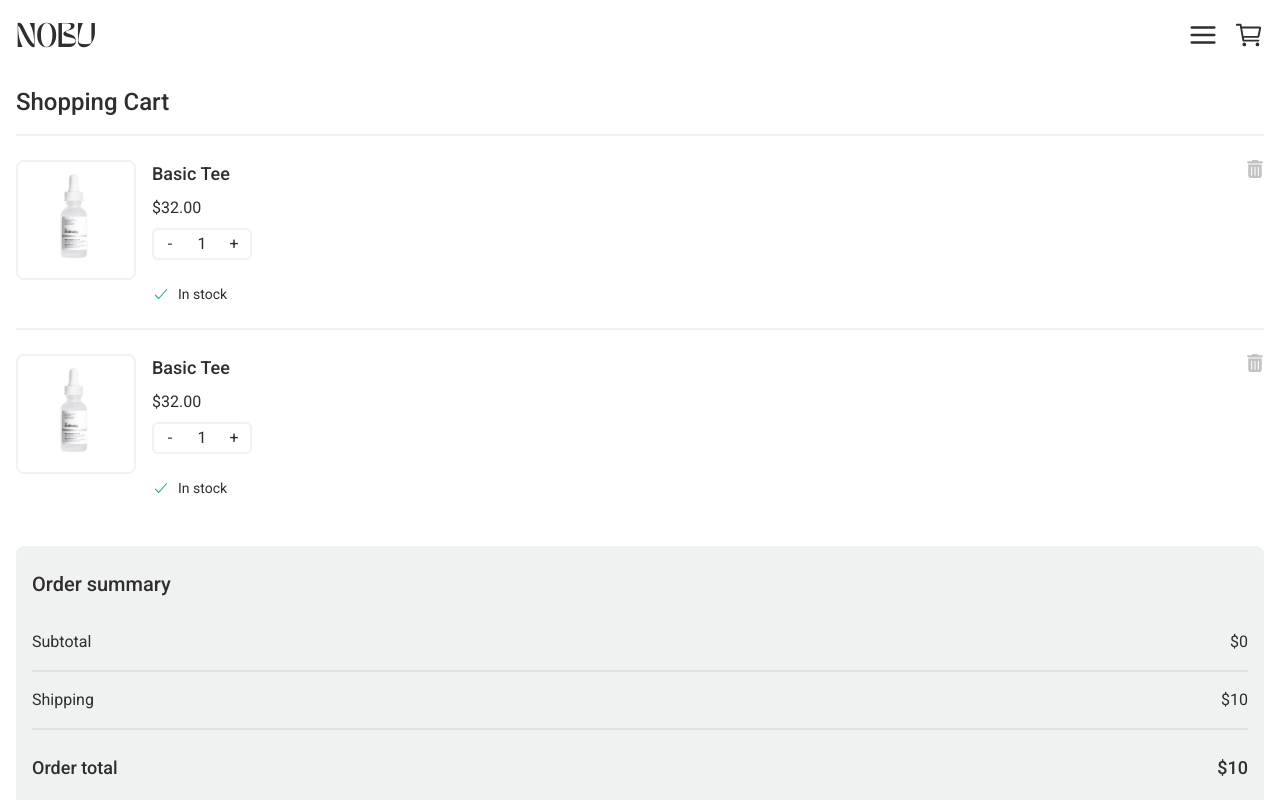
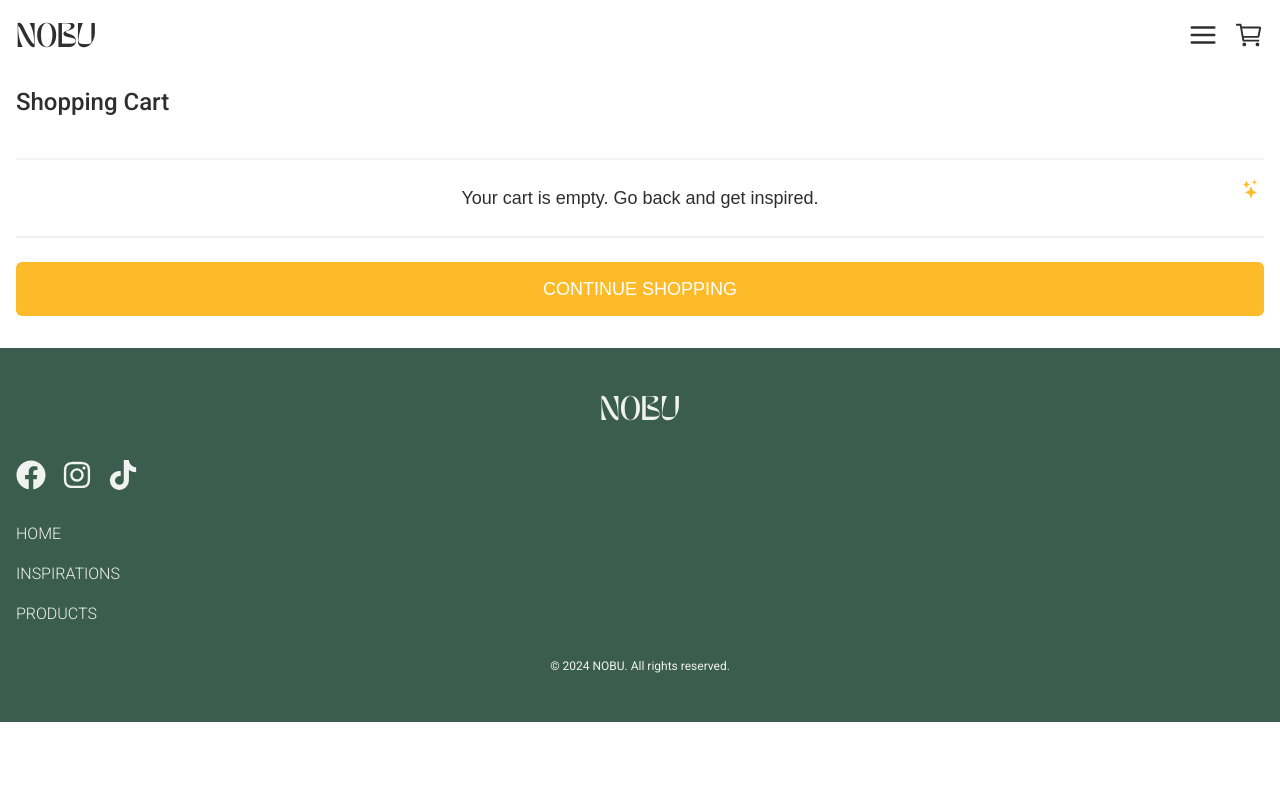
Before and after one commit to irminak/nobu-webstore, a React (Vite) app: page /cart in a window 1280 px wide. Shown: the top 800 px of the page. Built offline with nearby package versions, Linux system fonts and the light colour scheme; a web font is replaced by a local one.

Commit message:
cart funcionality

```diff
--- a/src/components/CartItem.jsx
+++ b/src/components/CartItem.jsx
@@ -1,31 +1,62 @@
-import item from '../assets/item1.png';
-import { IoCheckmark } from 'react-icons/io5';
+import { IoCheckmark, IoTime } from 'react-icons/io5';
 import { FaTrashCan } from 'react-icons/fa6';
 
-const CartItem = () => {
+const CartItem = ({
+    name,
+    img,
+    quantity,
+    price,
+    stock,
+    time,
+    onIncrease,
+    onDecrease,
+    onRemove,
+}) => {
     return (
         <div className='border-t-2 border-silver py-6 flex items-start'>
             <div>
                 <img
                     className='h-[120px] border-2 rounded-lg border-silver'
-                    src={item}
+                    src={img}
                     alt=''
                 />
             </div>
             <div className='font-roboto px-4 text-font flex flex-col gap-y-2'>
-                <p className='text-lg font-medium'>Basic Tee</p>
-                <p className='text-base'>$32.00</p>
+                <p className='text-lg font-medium'>{name}</p>
+                <p className='text-base'>${price}</p>
                 <div className='border-2 rounded-md w-[100px] h-[32px] border-silver'>
-                    <button className='w-1/3 h-full hover:bg-silver'>-</button>
-                    <button className='w-1/3 h-full'>1</button>
-                    <button className='w-1/3 h-full hover:bg-silver'>+</button>
+                    <button
+                        onClick={onDecrease}
+                        className='w-1/3 h-full hover:bg-silver'
+                    >
+                        -
+                    </button>
+                    <button className='w-1/3 h-full'>{quantity}</button>
+                    <button
+                        onClick={onIncrease}
+                        className='w-1/3 h-full hover:bg-silver'
+                    >
+                        +
+                    </button>
                 </div>
                 <div className='flex pt-4 items-center gap-2 text-sm'>
-                    <IoCheckmark className='text-lg text-[#28AC77]' />
-                    <p>In stock</p>
+                    {stock ? (
+                        <>
+                            <IoCheckmark className='text-lg text-[#28AC77]' />
+                            <p>In stock</p>
+                        </>
+                    ) : (
+                        <>
+                            <IoTime className='text-xl text-silver' />
+                            <p>Ships in {time}</p>
+                        </>
+                    )}
                 </div>
             </div>
-            <div className='ml-auto'>
+            <div
+                className='ml-auto'
+                onClick={onRemove}
+            >
                 <FaTrashCan className='text-lg text-[#c2c2c2] hover:text-font' />
             </div>
         </div>
--- a/src/data/products.js
+++ b/src/data/products.js
@@ -21,6 +21,7 @@ export const items = [
         img: 'https://i.postimg.cc/3Jryv8k3/temp-Image510-Gw-P.avif',
         rate: 3,
         totalCount: 117,
+        stock: true,
     },
     {
         id: 2,
@@ -41,6 +42,7 @@ export const items = [
             'Pre-washed & pre-shrunk',
             'Ultra-soft 100% cotton',
         ],
+        stock: true,
     },
     {
         id: 3,
@@ -61,6 +63,7 @@ export const items = [
             'Pre-washed & pre-shrunk',
             'Ultra-soft 100% cotton',
         ],
+        stock: true,
     },
     {
         id: 4,
@@ -81,6 +84,8 @@ export const items = [
             'Pre-washed & pre-shrunk',
             'Ultra-soft 100% cotton',
         ],
+        stock: false,
+        time: '2-3 weeks',
     },
     {
         id: 5,
@@ -101,6 +106,7 @@ export const items = [
             'Pre-washed & pre-shrunk',
             'Ultra-soft 100% cotton',
         ],
+        stock: true,
     },
     {
         id: 6,
@@ -121,6 +127,7 @@ export const items = [
             'Pre-washed & pre-shrunk',
             'Ultra-soft 100% cotton',
         ],
+        stock: true,
     },
 
     {
@@ -142,6 +149,7 @@ export const items = [
             'Pre-washed & pre-shrunk',
             'Ultra-soft 100% cotton',
         ],
+        stock: true,
     },
     {
         id: 8,
@@ -162,6 +170,7 @@ export const items = [
             'Pre-washed & pre-shrunk',
             'Ultra-soft 100% cotton',
         ],
+        stock: true,
     },
     {
         id: 9,
@@ -182,6 +191,7 @@ export const items = [
             'Pre-washed & pre-shrunk',
             'Ultra-soft 100% cotton',
         ],
+        stock: true,
     },
 
     {
@@ -202,6 +212,7 @@ export const items = [
             'Pre-washed & pre-shrunk',
             'Ultra-soft 100% cotton',
         ],
+        stock: true,
     },
     {
         id: 11,
@@ -222,6 +233,7 @@ export const items = [
             'Pre-washed & pre-shrunk',
             'Ultra-soft 100% cotton',
         ],
+        stock: true,
     },
     {
         id: 12,
@@ -241,5 +253,7 @@ export const items = [
             'Pre-washed & pre-shrunk',
             'Ultra-soft 100% cotton',
         ],
+        stock: false,
+        time: '5 days',
     },
 ];
--- a/src/pages/Cart.jsx
+++ b/src/pages/Cart.jsx
@@ -2,6 +2,8 @@ import { useContext } from 'react';
 import CartContext from '../store/CartContext';
 import CartItem from '../components/CartItem';
 import Button from '../components/UI/Button';
+
+import { BsStars } from 'react-icons/bs';
 
 const CartPage = () => {
     const { items, addItem, removeItem, deleteItem } = useContext(CartContext);
@@ -10,25 +12,53 @@ const CartPage = () => {
         (totalPrice, item) => totalPrice + item.quantity * item.price,
         0
     );
+
+    const totalWithShipping = (cartTotal + 10).toFixed(2);
     return (
         <>
             <div className='pt-[70px] px-4 text-font'>
                 <div>
-                    <h2 className='pt-4 font-roboto text-2xl font-medium'>
+                    <h2 className='py-4 font-roboto text-2xl font-medium'>
                         Shopping Cart
                     </h2>
                 </div>
+                {items.length === 0 ? (
+                    <div className='pb-8'>
+                        <div className='border-t-2 border-b-2 border-silver py-6 my-6 px-4 text-lg text-center font-futura text-font relative'>
+                            <p>Your cart is empty. Go back and get inspired.</p>
+                            <div className='absolute top-5 right-1'>
+                                <BsStars className='text-contrast' />
+                            </div>
+                        </div>
+                        <Button text='Continue shopping' />
+                    </div>
+                ) : (
                     <div className='flex flex-col py-4'>
                         <section className='mb-6'>
-                        <CartItem />
-                        <CartItem />
+                            {items.map((item) => (
+                                <CartItem
+                                    key={item.id}
+                                    name={item.name}
+                                    img={item.img}
+                                    stock={item.stock}
+                                    time={item.time}
+                                    quantity={item.quantity}
+                                    price={item.price}
+                                    onIncrease={() => addItem(item)}
+                                    onDecrease={() => removeItem(item.id)}
+                                    onRemove={() => deleteItem(item.id)}
+                                />
+                            ))}
                         </section>
+
                         <section className='py-6 px-4 bg-silver rounded-lg font-roboto'>
-                        <h3 className=' text-xl font-medium'>Order summary</h3>
+                            <h3 className=' text-xl font-medium'>
+                                Order summary
+                            </h3>
                             <div className='py-4'>
                                 <div className='py-4 flex justify-between border-b-2 border-secondary'>
                                     <p>Subtotal</p>
-                                <p>${cartTotal}</p>
+                                    <p>${cartTotal.toFixed(2)}</p>
                                 </div>
                                 <div className='py-4 flex justify-between border-b-2 border-secondary'>
                                     <p>Shipping</p>
@@ -36,38 +66,13 @@ const CartPage = () => {
                                 </div>
                                 <div className='py-6 flex justify-between text-lg font-medium'>
                                     <p>Order total</p>
-                                <p>${cartTotal + 10}</p>
+                                    <p>${totalWithShipping}</p>
                                 </div>
                             </div>
                             <Button text='Checkout' />
                         </section>
                     </div>
-                {/* <ul>
-                    {items.map((item) => (
-                        <div key={item.id}>
-                            <p>{item.name}</p>
-
-                        </div>
-                    ))}
-                </ul>
-                <div className='cart-note'>
-                    {items.length === 0 ? (
-                        <p>
-                            Your cart is empty. Go back and add some diet
-                            programs.
-                        </p>
-                    ) : (
-                        <p>
-                            The more copies of a given program you buy, the more
-                            opportunities you will get. <br />
-                            We do not duplicate recipes.
-                        </p>
                 )}
-                </div>
-                <p className='cart-total'>
-                    <p>Total</p>
-                    <p>${cartTotal}</p>
-                </p> */}
             </div>
         </>
     );
```
Lines whose indentation alone changed are shown as unchanged.
